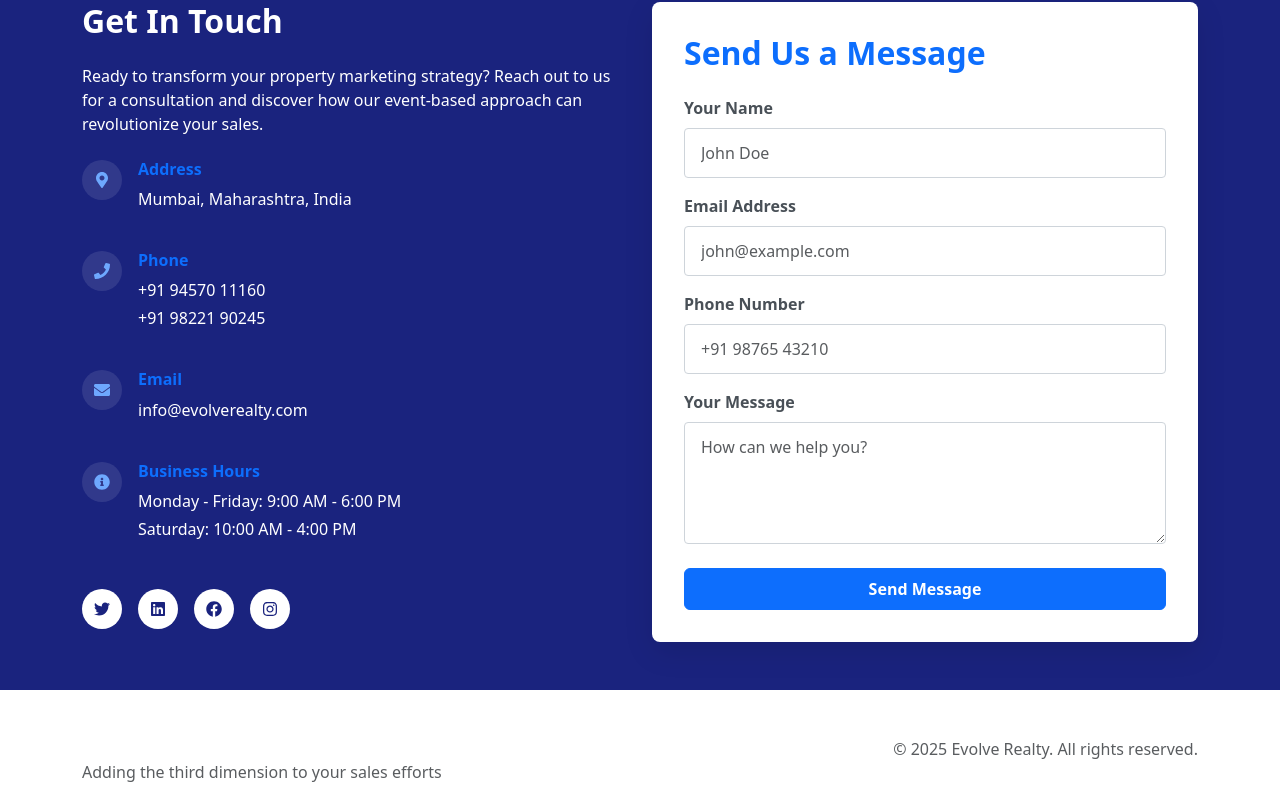
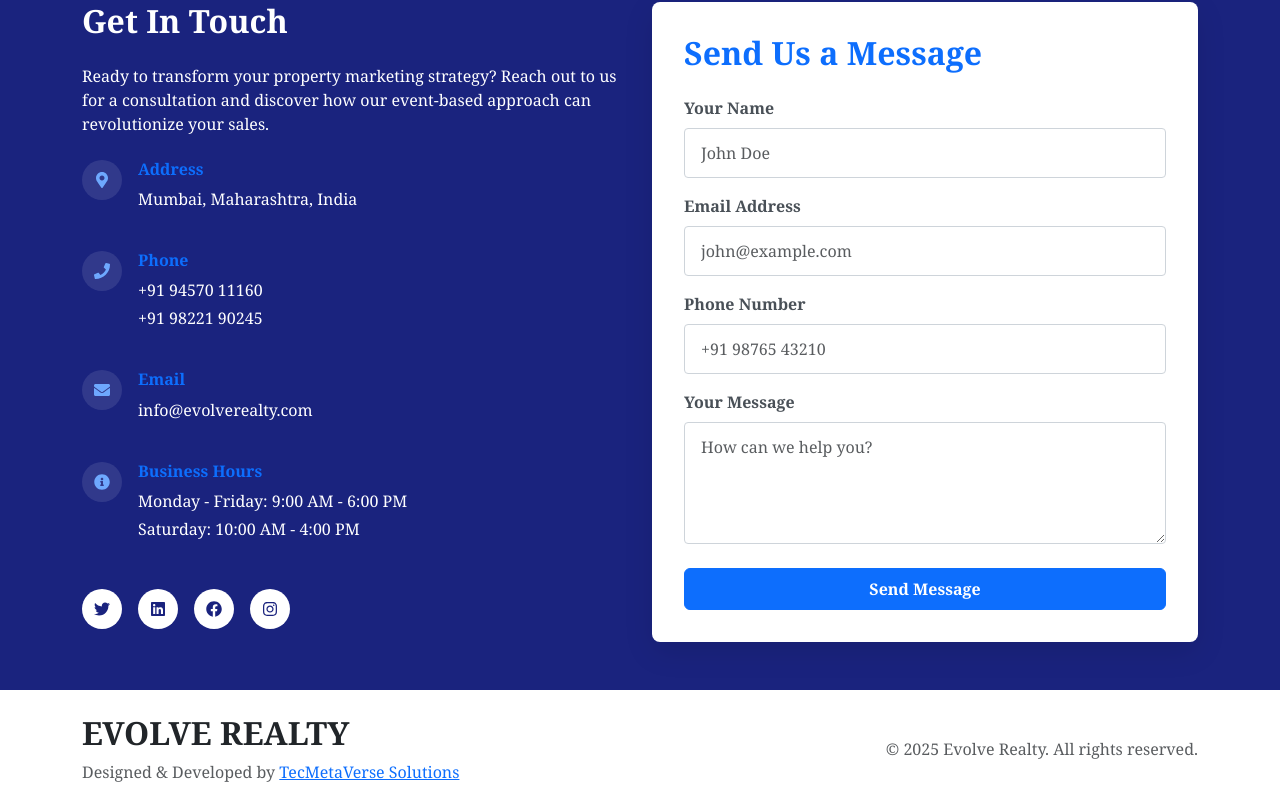
Before and after one commit to DecroXX69/Evolve, a React (Create React App) app: page / in a window 1280 px wide. Shown: the part 2678-3486 px from the top of the page. Built offline with nearby package versions, Linux system fonts and the light colour scheme.

Commit message:
minor changes

```diff
--- a/src/components/Footer.jsx
+++ b/src/components/Footer.jsx
@@ -9,8 +9,8 @@
       <div className="container">
         <div className="row align-items-center">
           <div className="col-md-6 mb-3 mb-md-0">
-            <h2 className="fw-bold text-white mb-0">EVOLVE REALTY</h2>
-            <p className="text-muted mt-2 mb-0">Adding the third dimension to your sales efforts</p>
+            <h2 className="fw-bold text-grey mb-0">EVOLVE REALTY</h2>
+            <p className="text-muted mt-2 mb-0">Designed & Developed by <a href="https://tecmetaverse.com/">TecMetaVerse Solutions</a></p>
           </div>
           <div className="col-md-6 text-md-end">
             <p className="text-muted mb-0">
--- a/src/index.css
+++ b/src/index.css
@@ -1,4 +1,8 @@
 @import url('https://fonts.googleapis.com/css2?family=Poppins:wght@300;400;500;600;700&display=swap');
+#root {
+  font-family: 'Georgia', 'Times New Roman', Times, serif;
+}
+
 body {
   margin: 0;
   font-family: -apple-system, BlinkMacSystemFont, 'Segoe UI', 'Roboto', 'Oxygen',
@@ -11,4 +15,5 @@
 code {
   font-family: source-code-pro, Menlo, Monaco, Consolas, 'Courier New',
     monospace;
+    /* font-family: 'Georgia', 'Times New Roman', Times, serif; */
 }
```
